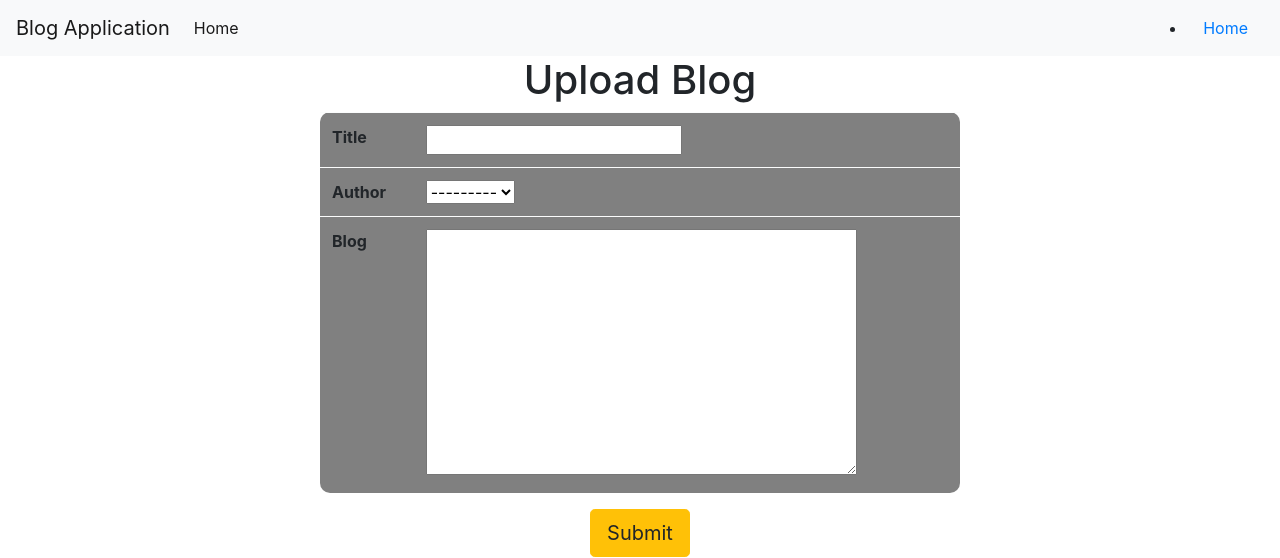
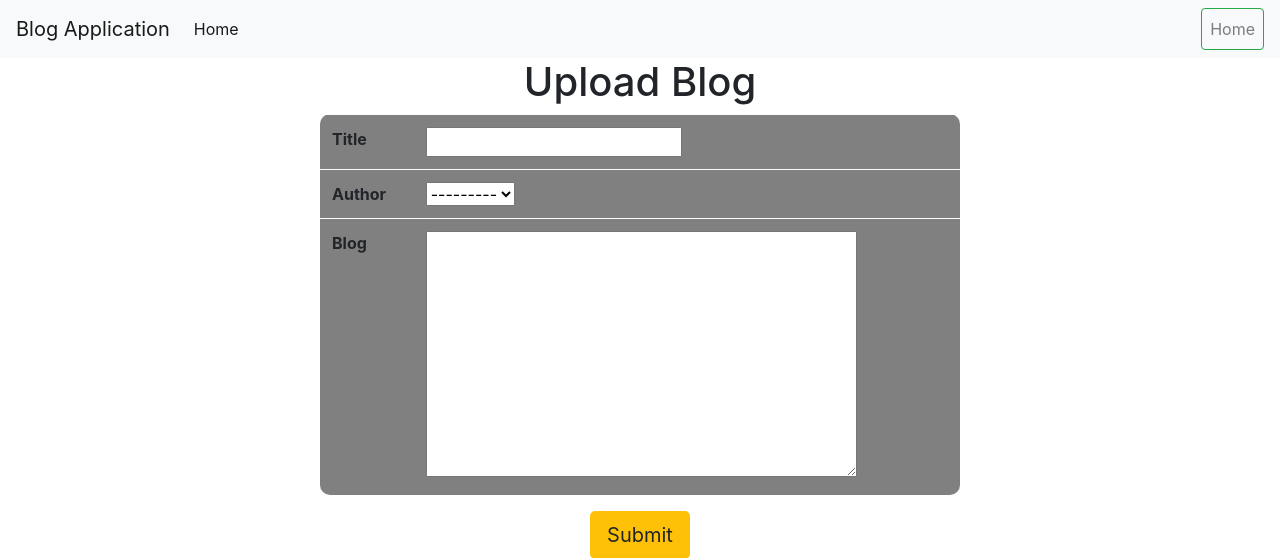
Before and after one commit to jerumanu/Blog, a Django app: page /upload/ in a window 1280 px wide. Shown: the top 558 px of the page. Run offline with Django 4.2, Linux system fonts and the light colour scheme.

Commit message:
add  navbar navigation

```diff
--- a/post/templates/navbar.html
+++ b/post/templates/navbar.html
@@ -10,9 +10,9 @@
         <a class="nav-link" href="#">Home <span class="sr-only">(current)</span></a>
       </li>
     </ul>
-    <ul class="my-2 my-lg-0">
-      <li class="nav-item active">
-        <a class="nav-link" href="#">Home <span class="sr-only">(current)</span></a>
+    <ul class="navbar-nav my-2 my-lg-0">
+      <li class="nav-item">
+        <a class="nav-link btn btn-outline-success my-2 my-sm-0" href="{% url 'upload-post' %}">Home <span class="sr-only">(current)</span></a>
       </li>
     </ul>
   </div>
```
